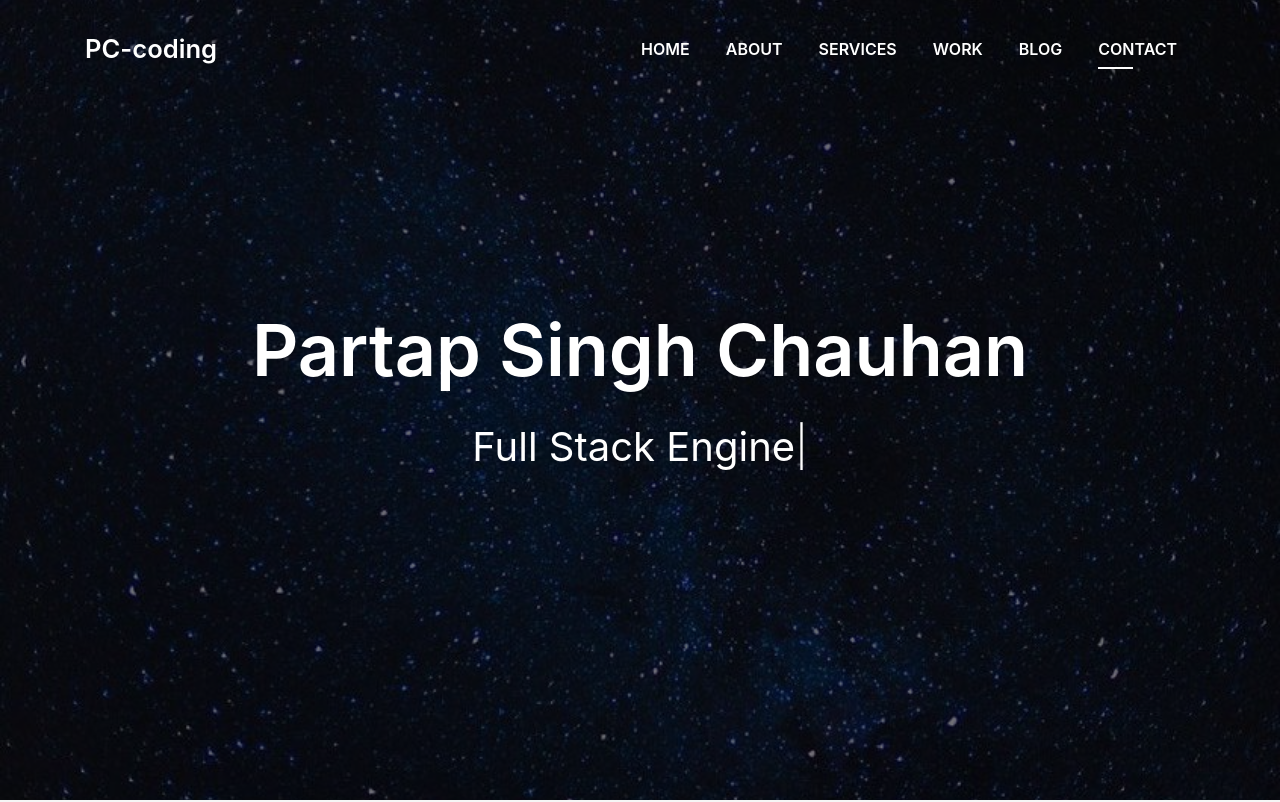
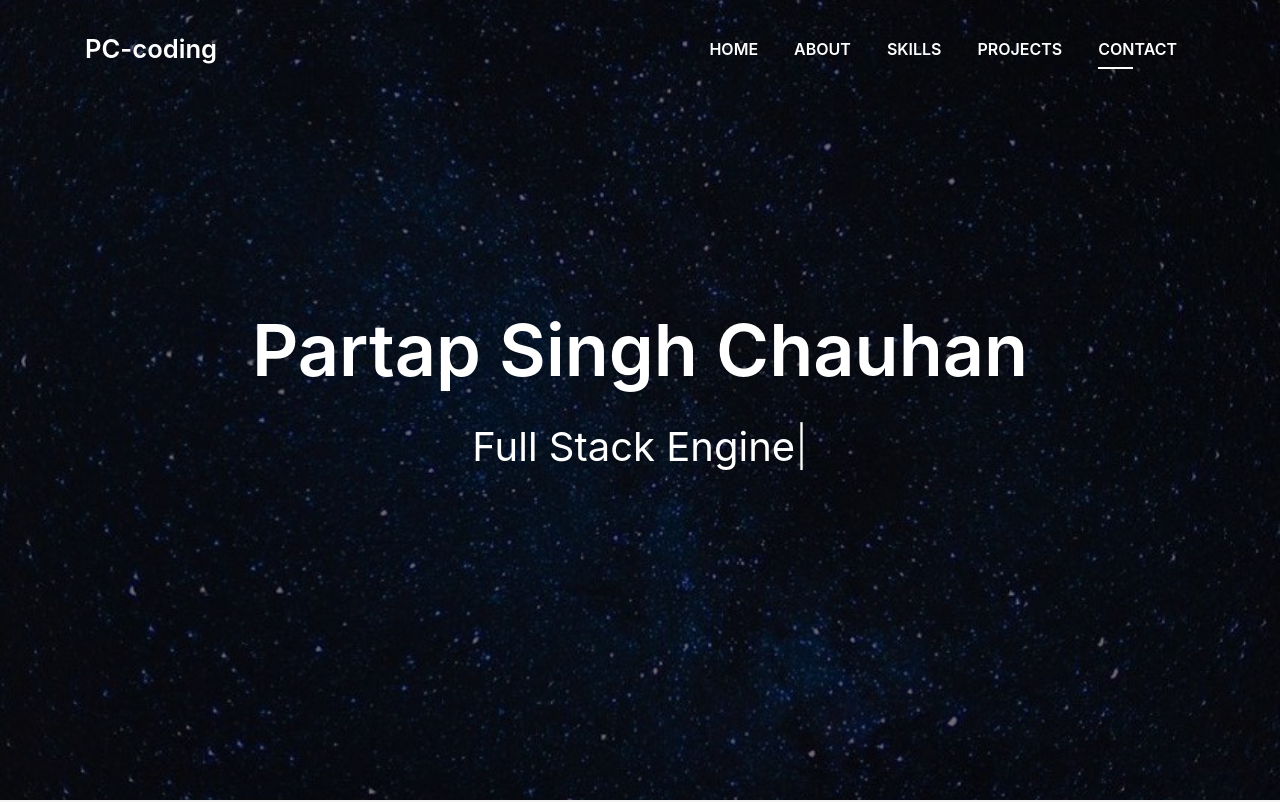
Before and after one commit to PC-coding/Updated_Portfolio, a plain HTML site: page index.html in a window 1280 px wide. Shown: the top 802 px of the page. Drawn offline with Linux system fonts and the light colour scheme; files whose address does not match are found by name.

Commit message:
working on navbar

```diff
--- a/index.html
+++ b/index.html
@@ -48,14 +48,14 @@
             <a class="nav-link js-scroll" href="#about">About</a>
           </li>
           <li class="nav-item">
-            <a class="nav-link js-scroll" href="#service">Services</a>
+            <a class="nav-link js-scroll" href="#service">Skills</a>
           </li>
           <li class="nav-item">
-            <a class="nav-link js-scroll" href="#work">Work</a>
+            <a class="nav-link js-scroll" href="#work">Projects</a>
           </li>
-          <li class="nav-item">
+          <!-- <li class="nav-item">
             <a class="nav-link js-scroll" href="#blog">Blog</a>
-          </li>
+          </li> -->
           <li class="nav-item">
             <a class="nav-link js-scroll" href="#contact">Contact</a>
           </li>
```
